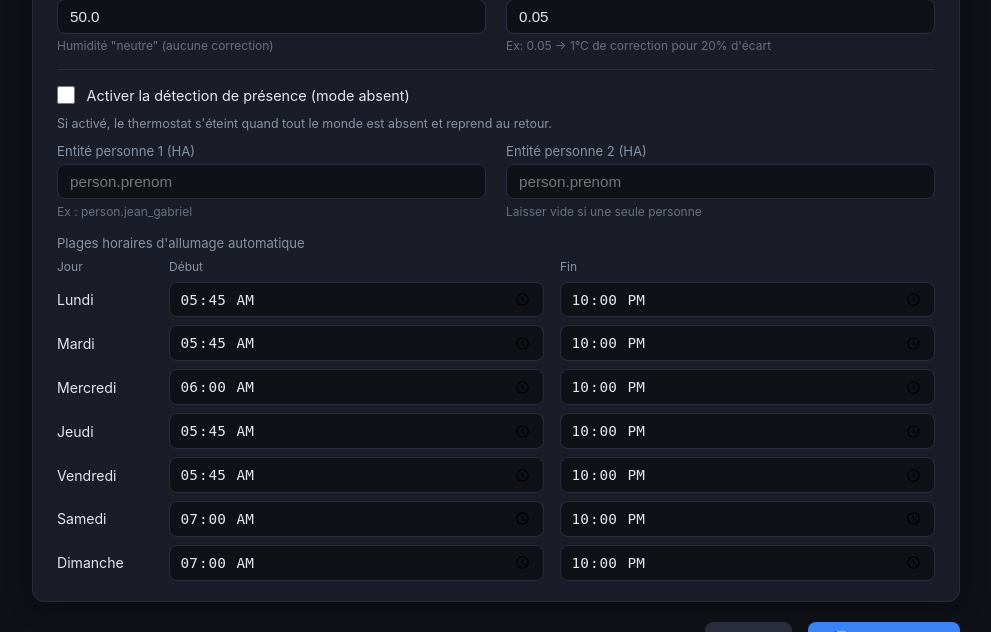
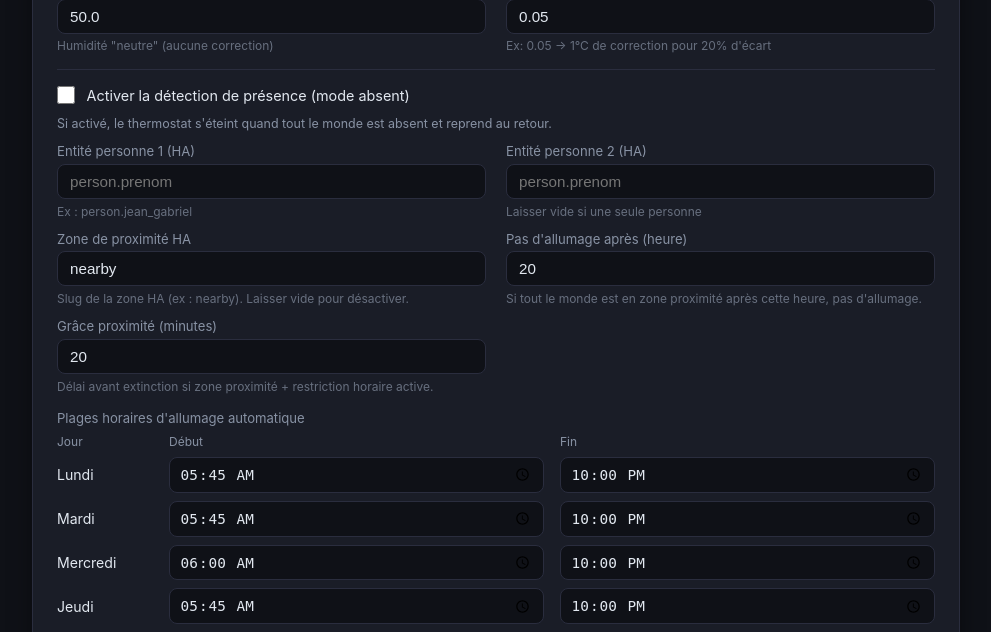
Before and after one commit to haysjg/Heating-Advisor, a Flask app: page /config in a window 1280 px wide. Shown: the part 3055-3687 px from the top of the page, without its empty margins (144-1135 px from the left). Run offline with Flask 3, Linux system fonts and the light colour scheme.

Commit message:
feat: détection de zone proximité avec restriction horaire
Si tout le monde est dans la zone HA "nearby" (et non "home") après une
heure configurable, aucun nouvel allumage n'est autorisé. Après une grâce
configurable, le poêle s'éteint. Avant l'heure de restriction, la zone
proximité est traitée comme présent à la maison.

- homeassistant: get_presence_extended() → "home" / "nearby" / "away"
- thermostat: logique nearby avec nearby_restricted_since dans state
- config: nearby_zone_name, nearby_no_ignition_after, nearby_grace_minutes
- config.html: 3 nouveaux champs dans la section présence
- app.py: expose presence_status dans index et diagnose API

Co-Authored-By: Claude Sonnet 4.6 <noreply@anthropic.com>

```diff
--- a/app.py
+++ b/app.py
@@ -192,10 +192,17 @@ def index():
         data = get_analysis()
         thermostat_state = thermostat_module.get_state()
         if config.THERMOSTAT.get("presence_enabled"):
-            present = ha_client.get_presence(config.HOME_ASSISTANT, config.THERMOSTAT.get("person_entities", []))
-            thermostat_state["everyone_away"] = present is False
+            nearby_zone = config.THERMOSTAT.get("nearby_zone_name", "")
+            if nearby_zone:
+                presence = ha_client.get_presence_extended(config.HOME_ASSISTANT, config.THERMOSTAT.get("person_entities", []), nearby_zone)
+            else:
+                raw = ha_client.get_presence(config.HOME_ASSISTANT, config.THERMOSTAT.get("person_entities", []))
+                presence = "home" if raw else "away" if raw is False else None
+            thermostat_state["everyone_away"] = presence == "away"
+            thermostat_state["presence_status"] = presence
         else:
             thermostat_state["everyone_away"] = False
+            thermostat_state["presence_status"] = None
         next_start = thermostat_module.next_schedule_start(config.THERMOSTAT) if config.THERMOSTAT.get("enabled") else None
         return render_template("index.html", data=data, config=config, thermostat_state=thermostat_state, next_schedule_start=next_start)
     except Exception as e:
@@ -306,7 +313,23 @@ def api_thermostat_diagnose():
         "next_check": next_run,
         "suspended_until": state.get("suspended_until"),
         "presence_enabled": config.THERMOSTAT.get("presence_enabled", False),
-        "everyone_away": ha_client.get_presence(config.HOME_ASSISTANT, config.THERMOSTAT.get("person_entities", [])) is False if config.THERMOSTAT.get("presence_enabled") else None,
+        "nearby_zone_name": config.THERMOSTAT.get("nearby_zone_name", ""),
+        "nearby_no_ignition_after": config.THERMOSTAT.get("nearby_no_ignition_after", 20),
+        "nearby_grace_minutes": config.THERMOSTAT.get("nearby_grace_minutes", 20),
+        "presence_status": (
+            ha_client.get_presence_extended(config.HOME_ASSISTANT, config.THERMOSTAT.get("person_entities", []), config.THERMOSTAT.get("nearby_zone_name", ""))
+            if config.THERMOSTAT.get("presence_enabled") and config.THERMOSTAT.get("nearby_zone_name")
+            else ("away" if ha_client.get_presence(config.HOME_ASSISTANT, config.THERMOSTAT.get("person_entities", [])) is False else "home")
+            if config.THERMOSTAT.get("presence_enabled")
+            else None
+        ),
+        "everyone_away": (
+            ha_client.get_presence_extended(config.HOME_ASSISTANT, config.THERMOSTAT.get("person_entities", []), config.THERMOSTAT.get("nearby_zone_name", "")) == "away"
+            if config.THERMOSTAT.get("presence_enabled") and config.THERMOSTAT.get("nearby_zone_name")
+            else ha_client.get_presence(config.HOME_ASSISTANT, config.THERMOSTAT.get("person_entities", [])) is False
+            if config.THERMOSTAT.get("presence_enabled")
+            else None
+        ),
     })
 
 
@@ -477,6 +500,9 @@ def api_config_save():
                 "manual_off_suspend_hours": float(data.get("thermostat_suspend_hours", config.THERMOSTAT.get("manual_off_suspend_hours", 4))),
                 "presence_enabled": bool(data.get("thermostat_presence_enabled", config.THERMOSTAT.get("presence_enabled", False))),
                 "person_entities": [e.strip() for e in data.get("person_entities", config.THERMOSTAT.get("person_entities", [])) if e.strip()],
+                "nearby_zone_name": str(data.get("nearby_zone_name", config.THERMOSTAT.get("nearby_zone_name", "nearby"))).strip(),
+                "nearby_no_ignition_after": int(data.get("nearby_no_ignition_after", config.THERMOSTAT.get("nearby_no_ignition_after", 20))),
+                "nearby_grace_minutes": int(data.get("nearby_grace_minutes", config.THERMOSTAT.get("nearby_grace_minutes", 20))),
                 "use_felt_temperature": bool(data.get("thermostat_use_felt", config.THERMOSTAT.get("use_felt_temperature", True))),
                 "humidity_reference": float(data.get("thermostat_humidity_ref", config.THERMOSTAT.get("humidity_reference", 50.0))),
                 "humidity_correction_factor": float(data.get("thermostat_humidity_factor", config.THERMOSTAT.get("humidity_correction_factor", 0.05))),
--- a/config.py
+++ b/config.py
@@ -89,6 +89,9 @@ THERMOSTAT = {
     "manual_off_suspend_hours": 4,        # suspension du thermostat après extinction manuelle (heures)
     "presence_enabled": False,            # mode absent : thermostat en pause si tout le monde est parti
     "person_entities": [],                # entités HA person à surveiller (ex. ["person.jg", "person.carine"])
+    "nearby_zone_name": "nearby",         # nom de la zone HA de proximité (slug, ex. "nearby")
+    "nearby_no_ignition_after": 20,       # heure à partir de laquelle la zone proximité = restriction (0-23)
+    "nearby_grace_minutes": 20,           # grâce avant extinction si tout le monde en zone proximité après l'heure
     "use_felt_temperature": True,         # utiliser la température ressentie (temp + correction humidité)
     "humidity_reference": 50.0,           # humidité de référence (%)
     "humidity_correction_factor": 0.05,   # correction °C par % d'écart à la référence
--- a/modules/thermostat.py
+++ b/modules/thermostat.py
@@ -276,20 +276,58 @@ def check_and_apply(ha_cfg: dict, thermostat_cfg: dict, recommendation: str, ema
     last_on = datetime.fromisoformat(last_on_str) if last_on_str else None
     on_minutes = (datetime.now() - last_on).total_seconds() / 60 if last_on else 0
 
-    # ── Mode absent ───────────────────────────────────────────
+    # ── Mode absent / proximité ───────────────────────────────
     if thermostat_cfg.get("presence_enabled"):
         person_entities = thermostat_cfg.get("person_entities", [])
-        present = ha_client.get_presence(ha_cfg, person_entities)
-        if present is False:
-            logger.debug("Thermostat : tout le monde absent, thermostat en pause")
+        nearby_zone = thermostat_cfg.get("nearby_zone_name", "")
+        no_ignition_after = thermostat_cfg.get("nearby_no_ignition_after", 20)
+        nearby_grace = thermostat_cfg.get("nearby_grace_minutes", 20)
+
+        if nearby_zone:
+            presence = ha_client.get_presence_extended(ha_cfg, person_entities, nearby_zone)
+        else:
+            raw = ha_client.get_presence(ha_cfg, person_entities)
+            presence = "home" if raw else "away" if raw is False else None
+
+        if presence == "home":
+            if state.get("nearby_restricted_since"):
+                state = {**state, "nearby_restricted_since": None}
+                _save_state(state)
+
+        elif presence == "nearby":
+            if datetime.now().hour >= no_ignition_after:
+                if not state.get("nearby_restricted_since"):
+                    state = {**state, "nearby_restricted_since": datetime.now().isoformat()}
+                    _save_state(state)
+                    logger.info("Thermostat : zone proximité après %dh — grâce %d min", no_ignition_after, nearby_grace)
+
+                restricted_min = (datetime.now() - datetime.fromisoformat(state["nearby_restricted_since"])).total_seconds() / 60
+
+                if restricted_min >= nearby_grace:
+                    logger.debug("Thermostat : zone proximité après %dh, grâce écoulée — pause", no_ignition_after)
+                    if current == "on":
+                        logger.info("Thermostat : extinction poêle — zone proximité après %dh (grâce écoulée)", no_ignition_after)
+                        ha_client.turn_off(ha_cfg)
+                        _save_state({**state, "state": "off", "last_turned_off": datetime.now().isoformat()})
+                    return
+                else:
+                    logger.debug("Thermostat : zone proximité après %dh, grâce encore %d min", no_ignition_after, int(nearby_grace - restricted_min))
+                    if current == "off":
+                        return  # pas de nouvel allumage pendant la grâce
+            else:
+                if state.get("nearby_restricted_since"):
+                    state = {**state, "nearby_restricted_since": None}
+                    _save_state(state)
+
+        elif presence == "away":
+            if state.get("nearby_restricted_since"):
+                state = {**state, "nearby_restricted_since": None}
+                _save_state(state)
+            logger.debug("Thermostat : tout le monde absent (hors zone), thermostat en pause")
             if current == "on":
                 logger.info("Thermostat : extinction poêle — tout le monde absent")
                 ha_client.turn_off(ha_cfg)
-                _save_state({
-                    **state,
-                    "state": "off",
-                    "last_turned_off": datetime.now().isoformat(),
-                })
+                _save_state({**state, "state": "off", "last_turned_off": datetime.now().isoformat()})
             return
 
     # ── Vérification suspension ───────────────────────────────
--- a/templates/config.html
+++ b/templates/config.html
@@ -575,6 +575,27 @@
         </div>
       </div>
 
+      <div class="form-grid" style="margin-top:0.75rem">
+        <div class="form-group">
+          <label>Zone de proximité HA</label>
+          <input type="text" id="nearby_zone_name" placeholder="nearby"
+                 value="{{ config.THERMOSTAT.get('nearby_zone_name', 'nearby') }}">
+          <span class="hint">Slug de la zone HA (ex : nearby). Laisser vide pour désactiver.</span>
+        </div>
+        <div class="form-group">
+          <label>Pas d'allumage après (heure)</label>
+          <input type="number" id="nearby_no_ignition_after" min="0" max="23"
+                 value="{{ config.THERMOSTAT.get('nearby_no_ignition_after', 20) }}">
+          <span class="hint">Si tout le monde est en zone proximité après cette heure, pas d'allumage.</span>
+        </div>
+        <div class="form-group">
+          <label>Grâce proximité (minutes)</label>
+          <input type="number" id="nearby_grace_minutes" min="0" max="120"
+                 value="{{ config.THERMOSTAT.get('nearby_grace_minutes', 20) }}">
+          <span class="hint">Délai avant extinction si zone proximité + restriction horaire active.</span>
+        </div>
+      </div>
+
       <p style="font-size:0.82rem;color:var(--text-sub);margin:1rem 0 0.5rem">Plages horaires d'allumage automatique</p>
       <div style="display:grid;grid-template-columns:6rem 1fr 1fr;gap:0.5rem 1rem;align-items:center">
         <span style="font-size:0.75rem;color:var(--text-sub)">Jour</span>
@@ -684,6 +705,9 @@
       thermostat_suspend_hours: parseFloat(getVal('thermostat_suspend_hours')),
       thermostat_presence_enabled: document.getElementById('thermostat_presence_enabled').checked,
       person_entities: [getVal('presence_person_1'), getVal('presence_person_2')].filter(v => v.trim() !== ''),
+      nearby_zone_name: getVal('nearby_zone_name'),
+      nearby_no_ignition_after: parseInt(getVal('nearby_no_ignition_after')),
+      nearby_grace_minutes: parseInt(getVal('nearby_grace_minutes')),
       thermostat_use_felt:  document.getElementById('thermostat_use_felt').checked,
       thermostat_humidity_ref: parseFloat(getVal('thermostat_humidity_ref')),
       thermostat_humidity_factor: parseFloat(getVal('thermostat_humidity_factor')),
```
Also changed, not shown: modules/homeassistant.py (+30 -0 lines).
